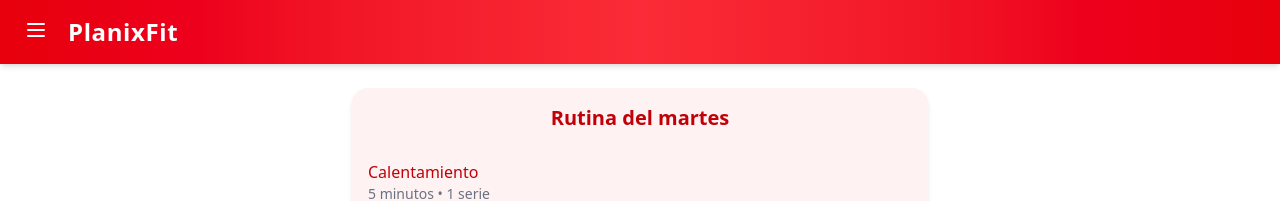
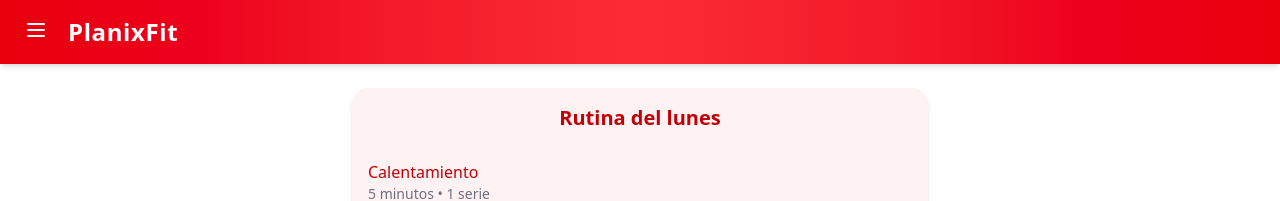
Before and after one commit to fhidalgorosabal/planix-fit, an Angular app: page /routine-details/1 in a window 1280 px wide. Shown: the top 201 px of the page. Built offline with nearby package versions, Linux system fonts and the light colour scheme.

Commit message:
refactor: All aplication

```diff
--- a/src/app/components/menu/service.ts
+++ b/src/app/components/menu/menu-api.ts
@@ -1,12 +1,12 @@
 import { inject, Injectable } from '@angular/core';
 import { HttpClient } from '@angular/common/http';
 import { Observable } from 'rxjs';
-import { RoutineDays } from './interface';
+import { RoutineDays } from './menu-model';
 
 @Injectable({
   providedIn: 'root',
 })
-export class MenuService {
+export class MenuApi {
   private httpClient = inject(HttpClient);
 
   getMenuItems(): Observable<RoutineDays[]> {
--- a/src/app/components/menu/menu.ts
+++ b/src/app/components/menu/menu.ts
@@ -2,8 +2,8 @@ import { Component, EventEmitter, inject, Output } from '@angular/core';
 import { AsyncPipe, NgClass } from '@angular/common';
 import { RouterLink, RouterLinkActive } from '@angular/router';
 import { Observable } from 'rxjs';
-import { RoutineDays } from './interface';
-import { MenuService } from './service';
+import { MenuApi } from './menu-api';
+import { RoutineDays } from './menu-model';
 
 @Component({
   selector: 'app-menu',
@@ -11,14 +11,14 @@ import { MenuService } from './service';
   templateUrl: './menu.html',
 })
 export class Menu {
-  private menuService = inject(MenuService);
+  private menuApi = inject(MenuApi);
 
   @Output() menuOpen = new EventEmitter<boolean>(false);
 
   routineDays$: Observable<RoutineDays[]>;
 
   constructor() {
-    this.routineDays$ = this.menuService.getMenuItems();
+    this.routineDays$ = this.menuApi.getMenuItems();
   }
 
   toggleMenu() {
--- a/src/app/pages/home/home.ts
+++ b/src/app/pages/home/home.ts
@@ -1,11 +1,7 @@
 import { Component } from '@angular/core';
 
 @Component({
-  selector: 'app-home',
   imports: [],
   templateUrl: './home.html',
-  styleUrl: './home.css'
 })
-export class Home {
-
-}
+export class Home {}
--- a/src/app/pages/routine-details/service.ts
+++ b/src/app/pages/routine-details/routine-details-api.ts
@@ -1,12 +1,12 @@
 import { inject, Injectable } from '@angular/core';
 import { HttpClient } from '@angular/common/http';
 import { map, Observable } from 'rxjs';
-import { DayRoutine, Exercise } from './interface';
+import { DayRoutine, Exercise } from './routine-details-model';
 
 @Injectable({
   providedIn: 'root',
 })
-export class RoutineDetailsSerice {
+export class RoutineDetailsApi {
   private httpClient = inject(HttpClient);
 
   getRoutineDetails(day: string): Observable<Exercise[] | undefined> {
--- a/src/app/pages/routine-details/routine-details.ts
+++ b/src/app/pages/routine-details/routine-details.ts
@@ -1,18 +1,16 @@
-import { Component, inject, OnInit } from '@angular/core';
+import { Component, inject } from '@angular/core';
+import { AsyncPipe, DatePipe } from '@angular/common';
 import { ActivatedRoute } from '@angular/router';
-import { RoutineDetailsSerice } from './service';
+import { RoutineDetailsApi } from './routine-details-api';
 import { Observable } from 'rxjs';
-import { DayRoutine, Exercise } from './interface';
-import { AsyncPipe, DatePipe } from '@angular/common';
+import { Exercise } from './routine-details-model';
 
 @Component({
-  selector: 'app-routine-details',
   imports: [AsyncPipe, DatePipe],
   templateUrl: './routine-details.html',
-  styleUrl: './routine-details.css',
 })
 export class RoutineDetails {
-  private routineDetailsSerice = inject(RoutineDetailsSerice);
+  private routineDetailsApi = inject(RoutineDetailsApi);
   private route = inject(ActivatedRoute);
   day: string = '';
 
@@ -21,11 +19,16 @@ export class RoutineDetails {
   constructor() {
     this.route.paramMap.subscribe((params) => {
       this.day = params.get('day') || '1';
-      this.exercises$ = this.routineDetailsSerice.getRoutineDetails(this.day);
+      this.exercises$ = this.routineDetailsApi.getRoutineDetails(this.day);
     });
   }
 
   getDayDate(): Date {
-    return new Date(2025, 6, parseInt(this.day, 10));
+    const today = new Date();
+    return new Date(
+      today.getFullYear(),
+      today.getMonth(),
+      parseInt(this.day, 10) - 1
+    );
   }
 }
```
Also changed, not shown: src/app/components/menu/menu-model.ts (renamed from src/app/components/menu/interface.ts), src/app/pages/home/home.css (deleted), src/app/pages/routine-details/routine-details-model.ts (renamed from src/app/pages/routine-details/interface.ts), src/app/pages/routine-details/routine-details.css (deleted).
